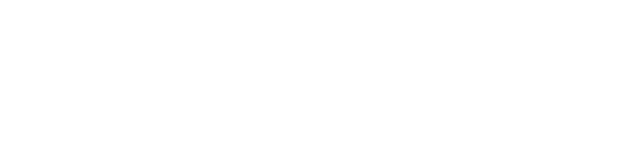
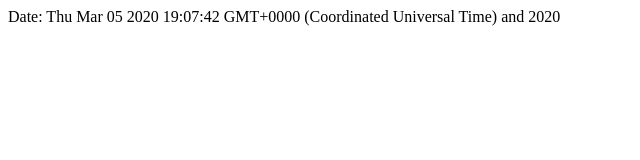
Before and after one commit to jjyoon7/jsBootcamp, a plain HTML site: page index.html in a window 1280 px wide. Shown: the whole page, without its empty margins (0-640 px from the left). Drawn offline with Linux system fonts and the light colour scheme.

Commit message:
instead of adding 'export' infront of everywhere, you can export with '{}' and add what you want to export in there

```diff
--- a/index.html
+++ b/index.html
@@ -5,6 +5,6 @@
     </head>
     <body>
         <div id="root"></div>
-        <script type="script" src="index.js" type="module"></script>
+        <script src="index.js" type="module"></script>
     </body>
 </html>
--- a/index.js
+++ b/index.js
@@ -1,4 +1,4 @@
-import { getDate } from "./utils/date.js/index.js"
+import { getDate, year } from "./utils/date.js"
 
 class App {
   constructor() {
@@ -6,8 +6,8 @@ class App {
   }
 
   render() {
-    document.getElementById("root").innerHTML = `
-      data: ${getDate}
+    document.getElementById('root').innerHTML = `
+      <div>Date: ${getDate()} and ${year}</div>
     `
   }
 }
--- a/utils/date.js
+++ b/utils/date.js
@@ -1,4 +1,8 @@
-export function getData() {
+function getDate() {
     const date = new Date()
     return date
 }
+
+const year = new Date().getFullYear()
+
+export { getDate, year }
```
